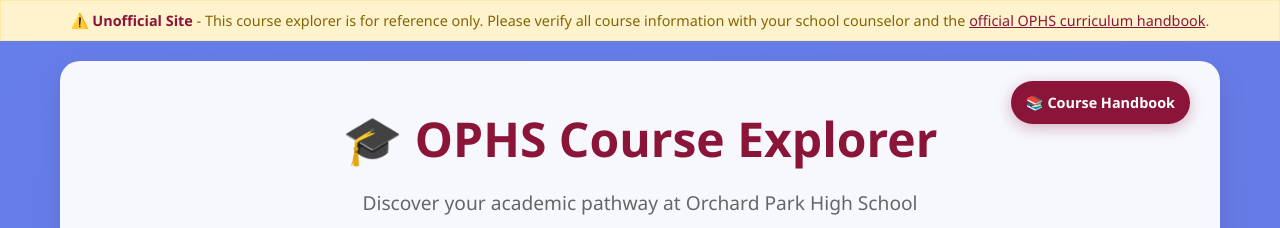
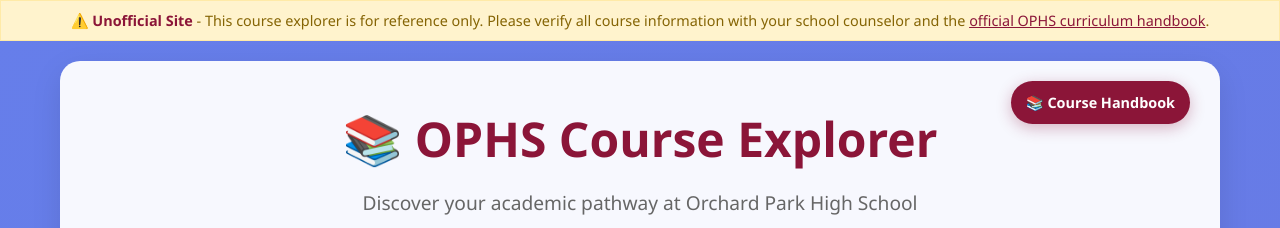
Before and after one commit to program247365/ophs-explore, a website: page index.html in a window 1280 px wide. Shown: the top 228 px of the page. Drawn offline with Linux system fonts and the light colour scheme.

```diff
--- a/index.html
+++ b/index.html
@@ -809,7 +809,7 @@
             <a href="https://ophs.opschools.org/school-counseling/curriculum-handbook-ophs" class="handbook-link" target="_blank" rel="noopener noreferrer" title="View Official OPHS Curriculum Handbook">
                 📚 Course Handbook
             </a>
-            <h1>🎓 OPHS Course Explorer</h1>
+            <h1>📚 OPHS Course Explorer</h1>
             <p>Discover your academic pathway at Orchard Park High School</p>
         </div>
 
```
